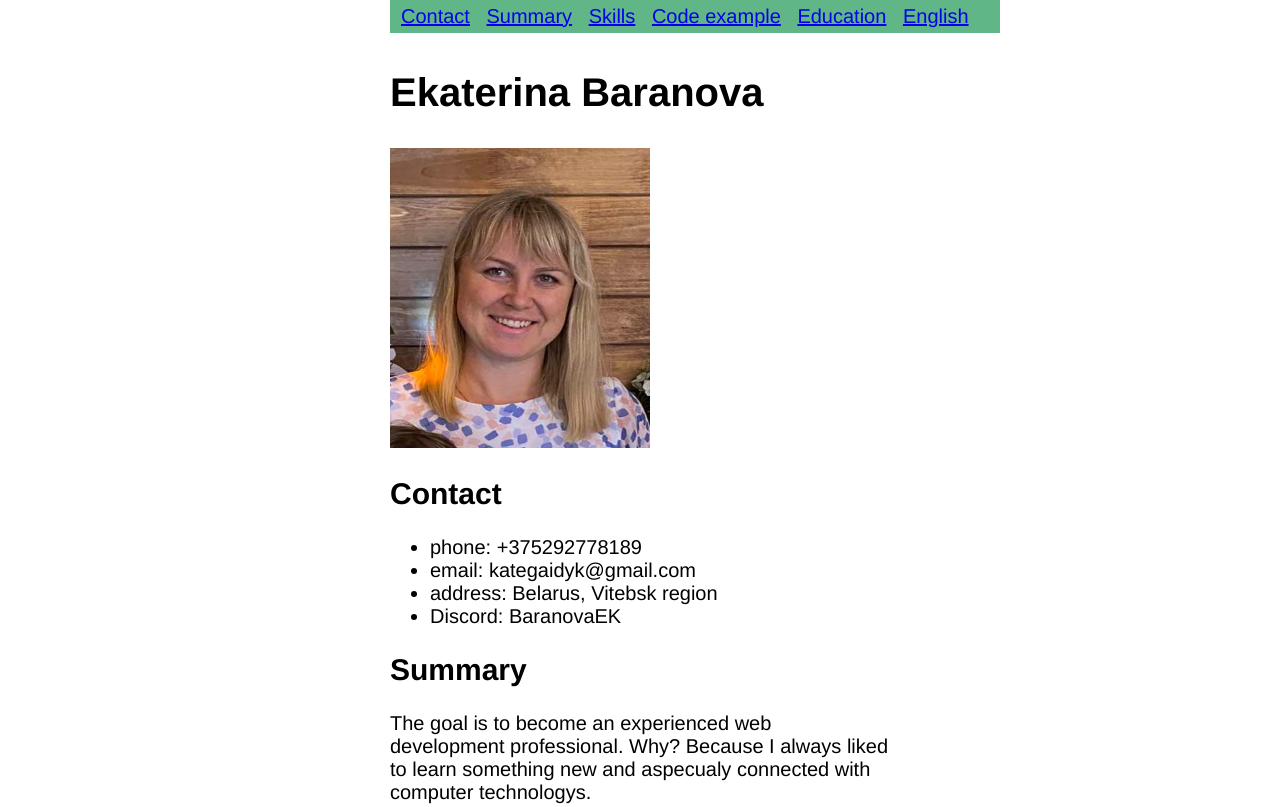
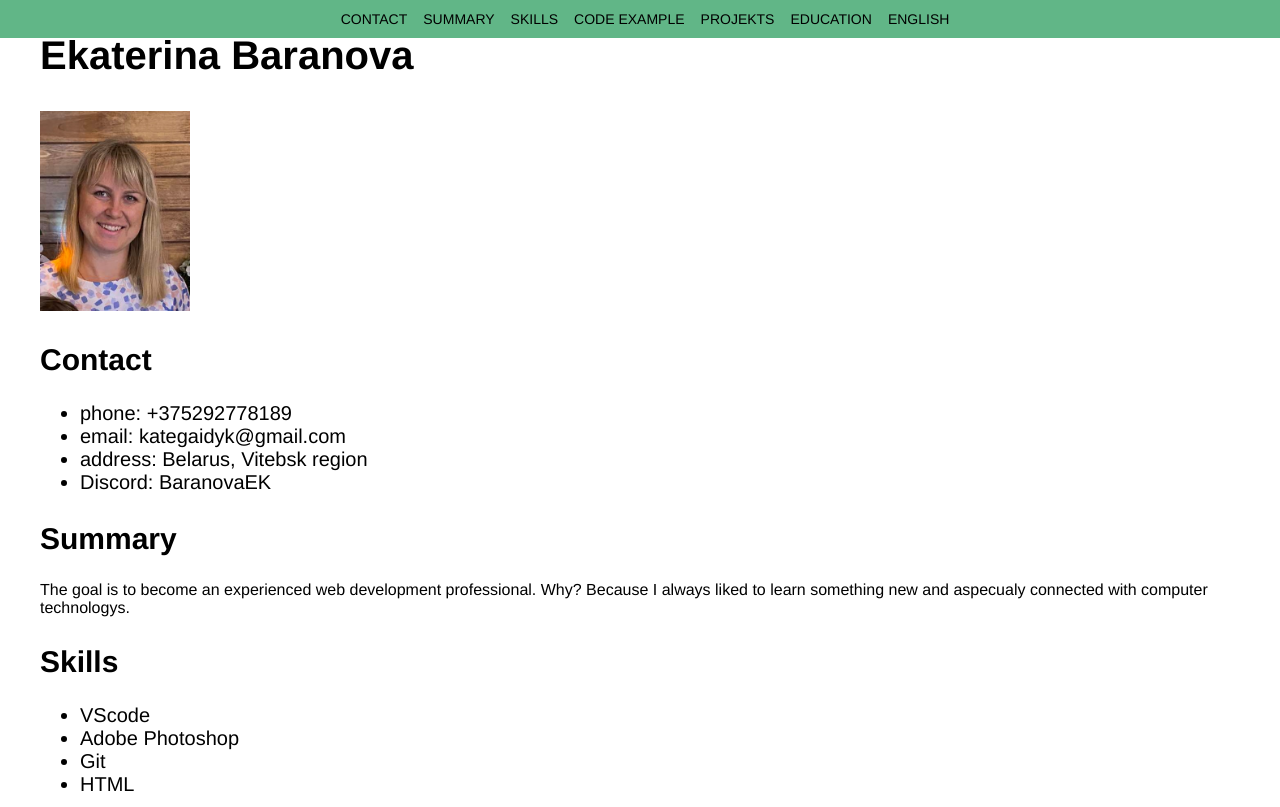
Before and after one commit to BaranovaEK/rsschool-cv, a plain HTML site: page index.html in a window 1280 px wide. Shown: the top 807 px of the page. Drawn offline with Linux system fonts and the light colour scheme.

Commit message:
feat: add style

```diff
--- a/css/style.css
+++ b/css/style.css
@@ -1,74 +1,86 @@
-p {
+* {
     font-family: Helvetica, Arial, sans-serif;
     color: #000000;
-    font-size: 20px;
+}
+
+body {
+    margin: 0;
 }
 
 .header {
     position: fixed;
     top: 0;
-    width: 600px;
-    margin-top: 0;
+    width: 100%;
+    height: 28px;
     background: rgb(97, 182, 135);
     padding: 5px;
 }
 
-body {
-    width: 500px;
-    height: 1400px;
-    margin: 0 auto;
+.nav {
+    height: 100%;
+    display: flex;
+    align-items: center;
+    justify-content: center;
+}
+
+.nav a {
+    text-transform: lowercase;
+    text-decoration: none;
+    padding: 0 8px;
+    text-transform: uppercase;
+    font-size: 14px;
 }
 
 .main {
-    margin-top: 70px;
+    width: 1200px;
+    margin: 28px auto 0;
 }
 
-.menu {
-    margin: 0;
-    padding: 4px;
+.photo img {
+    height: 200px;
+    object-fit: cover;
 }
 
-.menu {
-    display: inline;
-    margin-right: 5px;
-    padding: 3px;
+section {
+    margin-top: 28px;
 }
-.menu li {
-    text-decoration: none;
-    color: #000000;
-}
+
 h1 {
-    font-family: Helvetica, Arial, sans-serif;
-    color: #000000;
     font-size: 40px;
 }
 
 h2 {
-    font-family: Helvetica, Arial, sans-serif;
-    color: #000000;
     font-size: 30px;
 }
 
 h3 {
-    font-family: Helvetica, Arial, sans-serif;
-    color: #000000;
     font-size: 20px;
 }
 
 li {
-    font-family: Helvetica, Arial, sans-serif;
-    color: #000000;
     font-size: 20px;
 }
 
 code {
-    font-family: Helvetica, Arial, sans-serif;
-    color: #000000;
     font-size: 15px;
 }
 
+.footer {
+    height: 50px;
+    background: #487e26;
+}
+
 .wraper-footer {
-    display: inline;
-    margin: 0;
-    padding: 4px;
+    display: flex;
+    justify-content: center;
+    align-items: center;
+    height: 100%;
 }
+
+.logo-footer {
+    height: 25px;
+}
+
+.wraper-footer * {
+    margin: 8px;
+}
--- a/index.html
+++ b/index.html
@@ -8,37 +8,23 @@
     <title>cv</title>
     <link rel="stylesheet" href="css/style.css">
 </head>
-
 <body>
     <header class="header">
         <nav class="nav">
-            <ul class="menu">
-                <li class="menu">
             <a href="#contact">Contact</a>
-                </li>
-                <li class="menu">
             <a href="#summary">Summary</a>
-                </li>
-                <li class="menu">
             <a href="#skills">Skills</a>
-                </li>
-                <li class="menu">
             <a href="#code-example">Code example</a>
-                </li>
-                <li class="menu">
+            <a href="#projekts">Projekts</a>
             <a href="#education">Education</a>
-                </li>
-                <li class="menu">
             <a href="#english">English</a>
-                </li>
-            </ul>
         </nav>
     </header>
     <main class="main">
         <section class="bio">
             <h1>Ekaterina Baranova</h1>
             <div class="photo">
-                <img src="img/1.jpg" width="260" height="300" alt="photo">
+                <img src="img/1.jpg" alt="photo">
             </div>
         </section>
         <section id="contact">
@@ -79,6 +65,10 @@
                 </code>
             </pre>
         </section>
+        <section id="projekts">
+            <h2>Projekts</h2>
+            <a href="https://baranovaek.github.io/rsschool-cv/cv"> CV#1. Markdown & Git</a>
+        </section>
         <section id="education">
             <h2 class="title-section">Education</h2>
             <p>BGSHA ( 2005 - 2010 ) lawyer</p>
@@ -93,11 +83,10 @@
     </main>
     <footer class="footer">
         <div class="wraper-footer">
-            <a class="wraper-footer" href="https://github.com/BaranovaEK">GitHub</a>
-            <p class="wraper-footer">&copy;2022</p>
-            <img class="wraper-footer" src="https://rs.school/images/rs_school_js.svg" width="80" height="100"
-                alt="logo">
-            <a class="wraper-footer" href="https://rs.school/js/">The Rolling Scopes</a>
+            <a class="link-footer" href="https://github.com/BaranovaEK">GitHub</a>
+            <p class="text-footer">&copy;2022</p>
+            <img class="logo-footer" src="https://rs.school/images/rs_school_js.svg" width="80" height="100" alt="logo">
+            <a class="link-footer" href="https://rs.school/js/">The Rolling Scopes</a>
         </div>
     </footer>
 </body>
```
Lines whose indentation alone changed are shown as unchanged.
